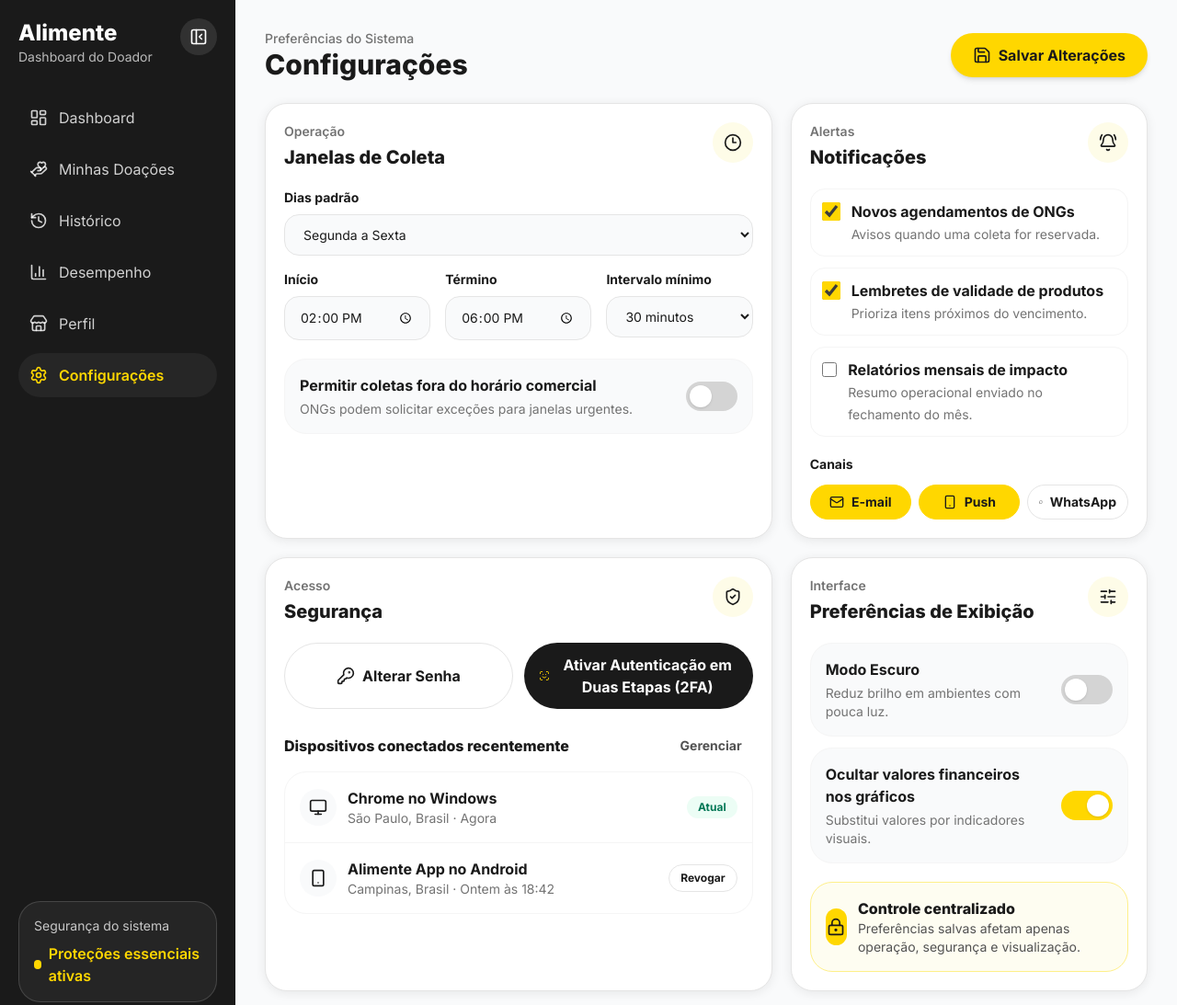
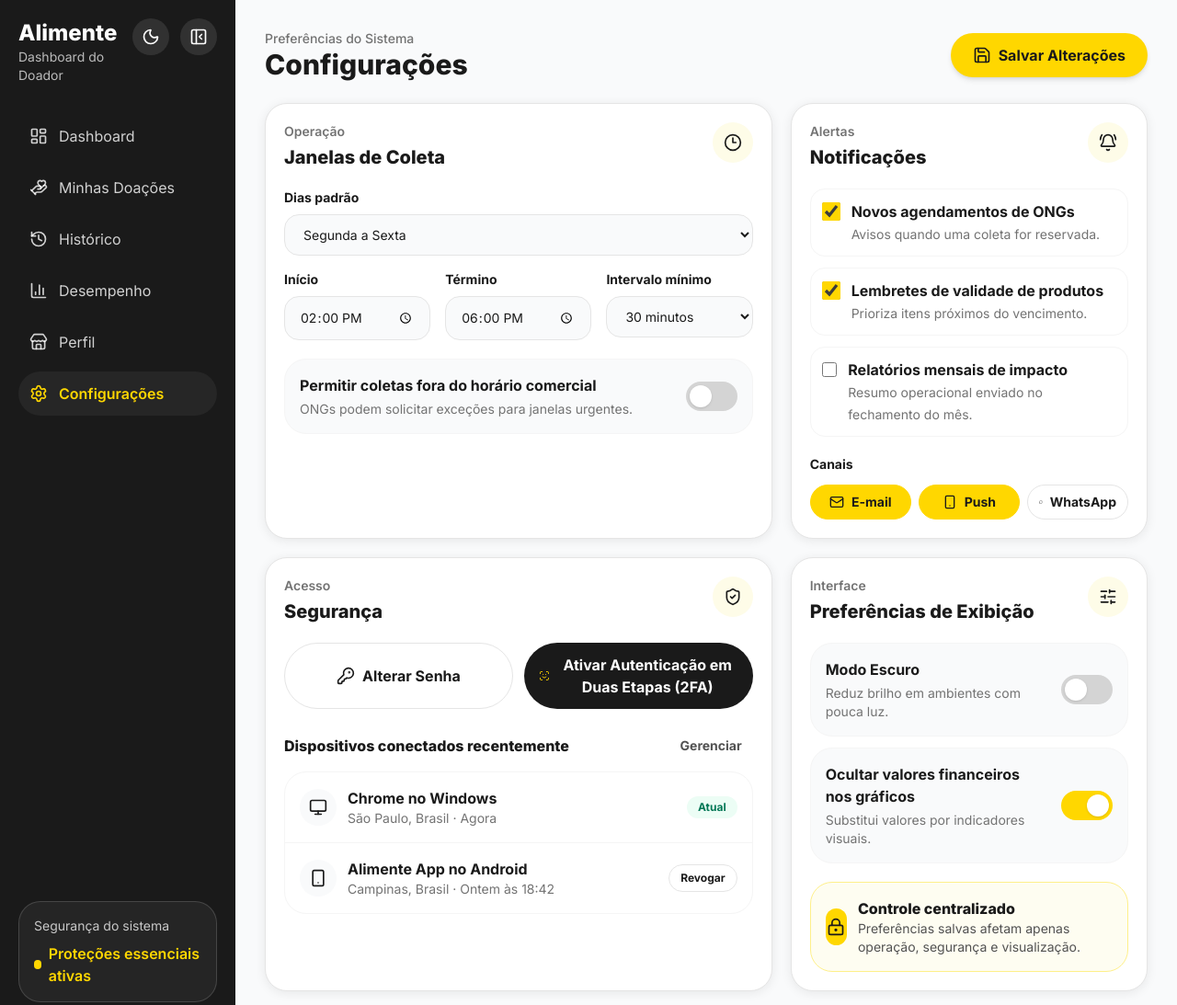
Before and after one commit to Douglasborgesz/alimente, a plain HTML site: page frontend/pages/configuracoes.html in a window 1280 px wide. Shown: the top 1093 px of the page at 92% size. Drawn offline with nearby package versions, Linux system fonts and the light colour scheme; files that its build step writes are made by us from their sources.

Commit message:
Correção dos caminhos das páginas

```diff
--- a/frontend/pages/configuracoes.html
+++ b/frontend/pages/configuracoes.html
@@ -42,7 +42,7 @@
       },
     };
   </script>
-  <link rel="stylesheet" href="dashboard-theme.css" />
+  <link rel="stylesheet" href="../assets/css/dashboard-theme.css" />
 </head>
 <body class="bg-[#F9FAFB] font-sans text-[#1A1A1A] dark:bg-[#0D0D0D] dark:text-[#F3F4F6] transition-colors duration-300">
   <div class="min-h-screen md:flex">
@@ -365,6 +365,6 @@
       lucide.createIcons();
     });
   </script>
-  <script src="dashboard-theme.js"></script>
+  <script src="../assets/js/dashboard-theme.js"></script>
 </body>
 </html>
```
Also changed, not shown: frontend/pages/dashboardDoador.html (+2 -2 lines), frontend/pages/desempenhoDoador.html (+2 -2 lines), frontend/pages/historico.html (+2 -2 lines), frontend/pages/index.html (+1 -1 lines), frontend/pages/login.html (+1 -1 lines), frontend/pages/minhasDoacoes.html (+2 -2 lines), frontend/pages/perfil.html (+2 -2 lines).
